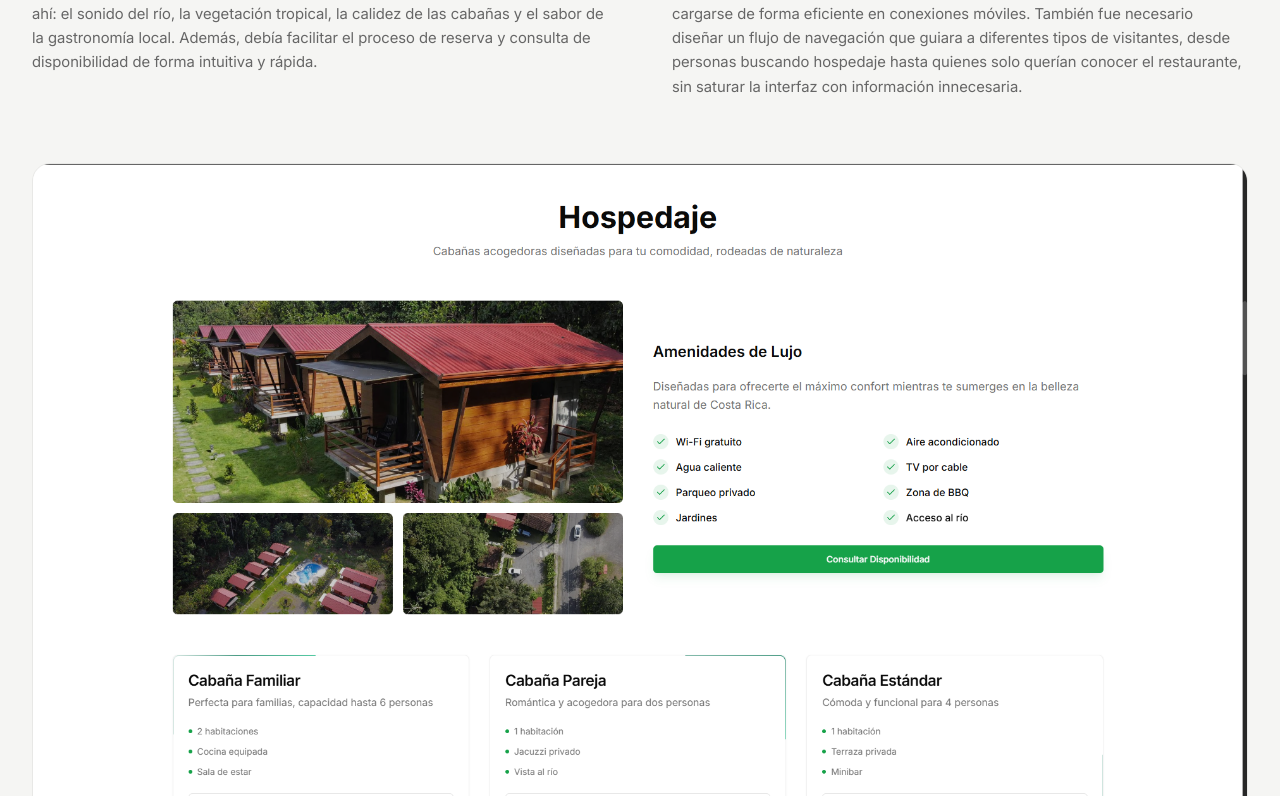
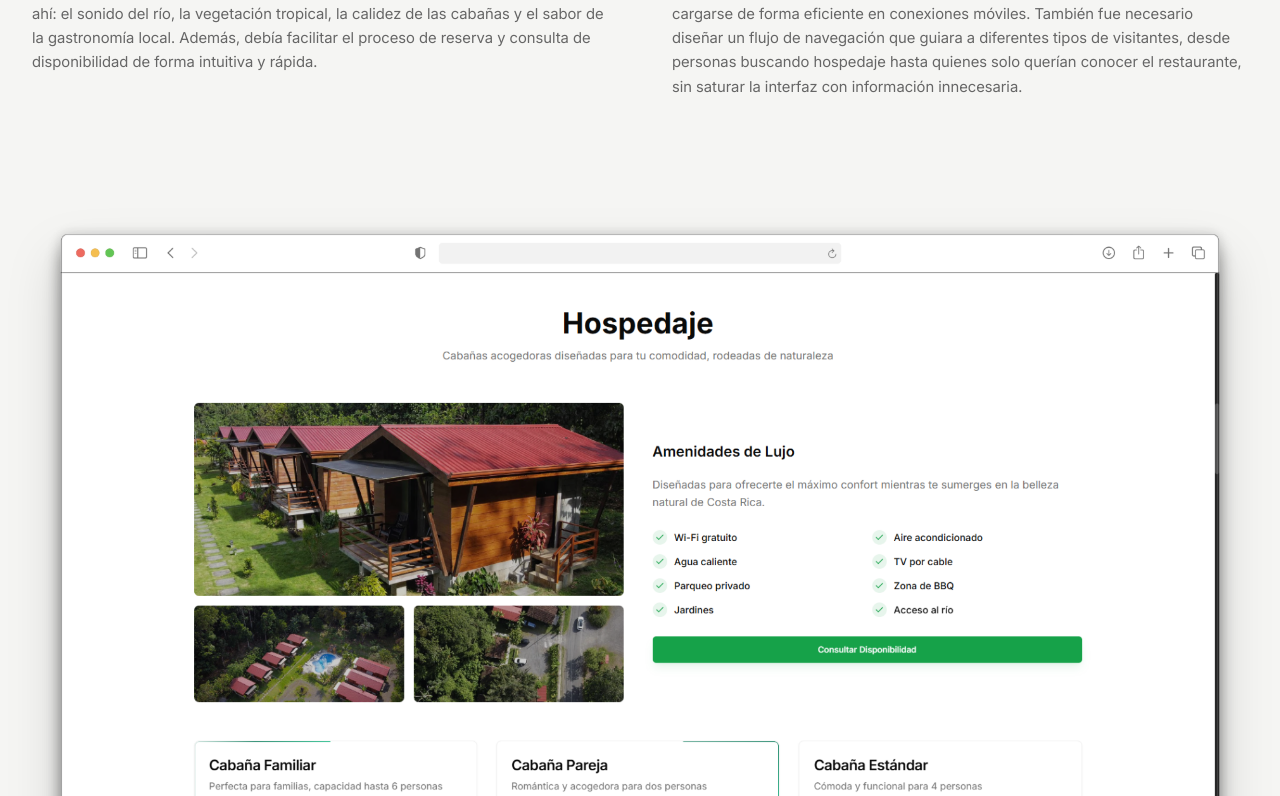
Before and after one commit to kirianL/SorinLabs, a Next.js app: page /portafolio/brisas-del-rio in a window 1280 px wide. Shown: the part 1604-2400 px from the top of the page. Built offline with nearby package versions, Linux system fonts and the light colour scheme.

Commit message:
fix: update brisas del rio case study image to PageBrisas.png

```diff
--- a/src/app/portafolio/brisas-del-rio/page.tsx
+++ b/src/app/portafolio/brisas-del-rio/page.tsx
@@ -14,7 +14,7 @@ const project = {
   year: "2025",
   role: "Diseño Full Stack · Desarrollo Web",
   heroImage: "/works/BrisasDelRio/HeroBrisasDelRio.png",
-  pageImage: "/works/BrisasDelRio/PageBrisasDelRio.png",
+  pageImage: "/works/BrisasDelRio/PageBrisas.png",
   liveUrl: "https://landind-page-brisas-del-rio.vercel.app/",
   stack: ["React / Next.js", "TailwindCSS", "Framer Motion"],
 };
@@ -194,19 +194,19 @@ export default function BrisasDelRioCaseStudy() {
             </motion.div>
           </div>
 
-          {/* Page screenshot dentro de la misma sección */}
+          {/* Page screenshot (image has its own browser wrapper and shadow) */}
           <motion.div
             initial={{ opacity: 0, y: 24 }}
             whileInView={{ opacity: 1, y: 0 }}
             viewport={{ once: true }}
-            className="rounded-2xl overflow-hidden border border-[#e8e8e6]"
+            className="w-full flex justify-center mt-8 lg:-mt-10"
           >
             <Image
               src={project.pageImage}
               alt={`${project.title} hospedaje`}
-              width={1400}
-              height={800}
-              className="w-full h-auto"
+              width={1600}
+              height={1200}
+              className="w-full h-auto drop-shadow-2xl"
             />
           </motion.div>
         </div>
```
Also changed, not shown: public/works/BrisasDelRio/PageBrisas.png (added), public/works/BrisasDelRio/PageBrisasDelRio.png (deleted).
